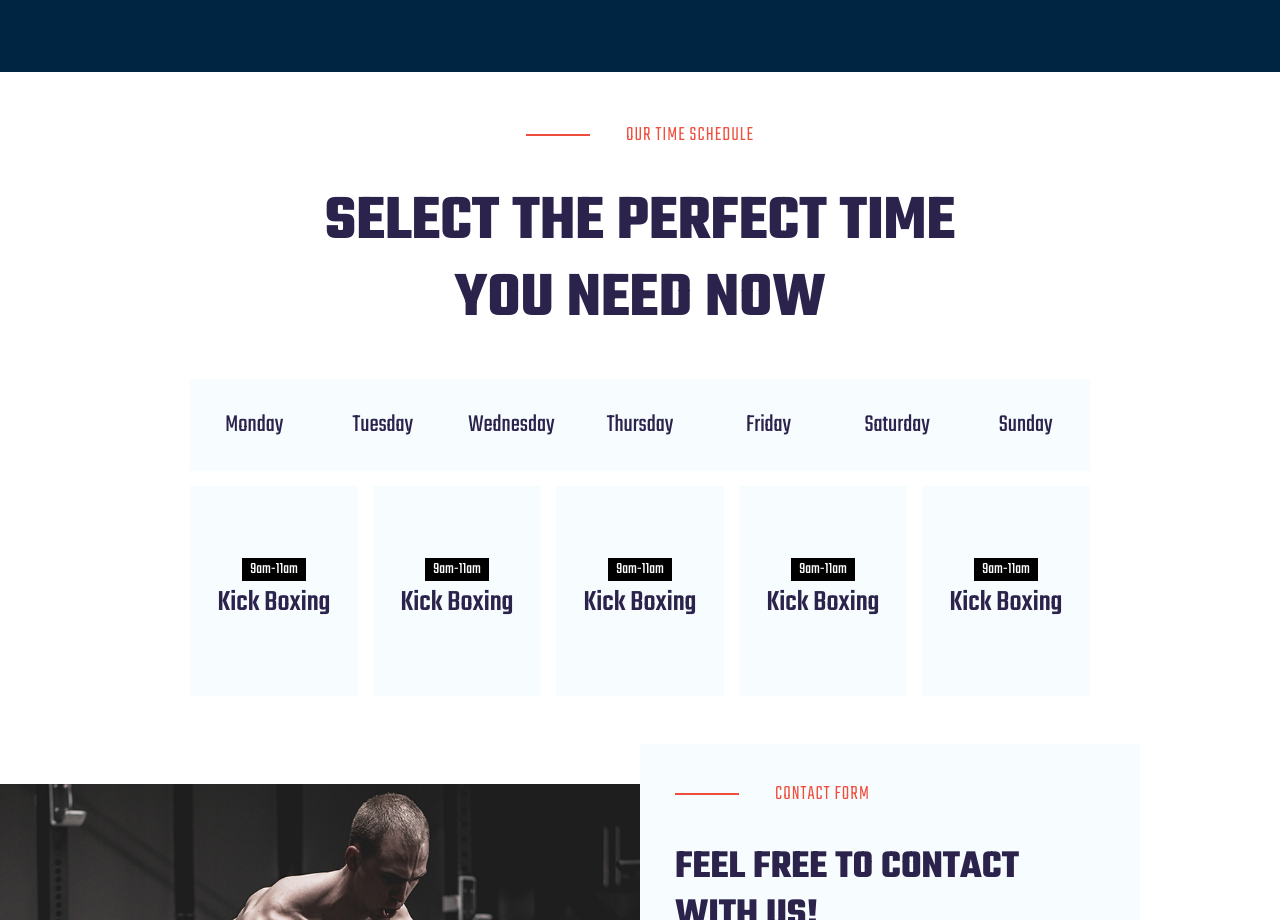
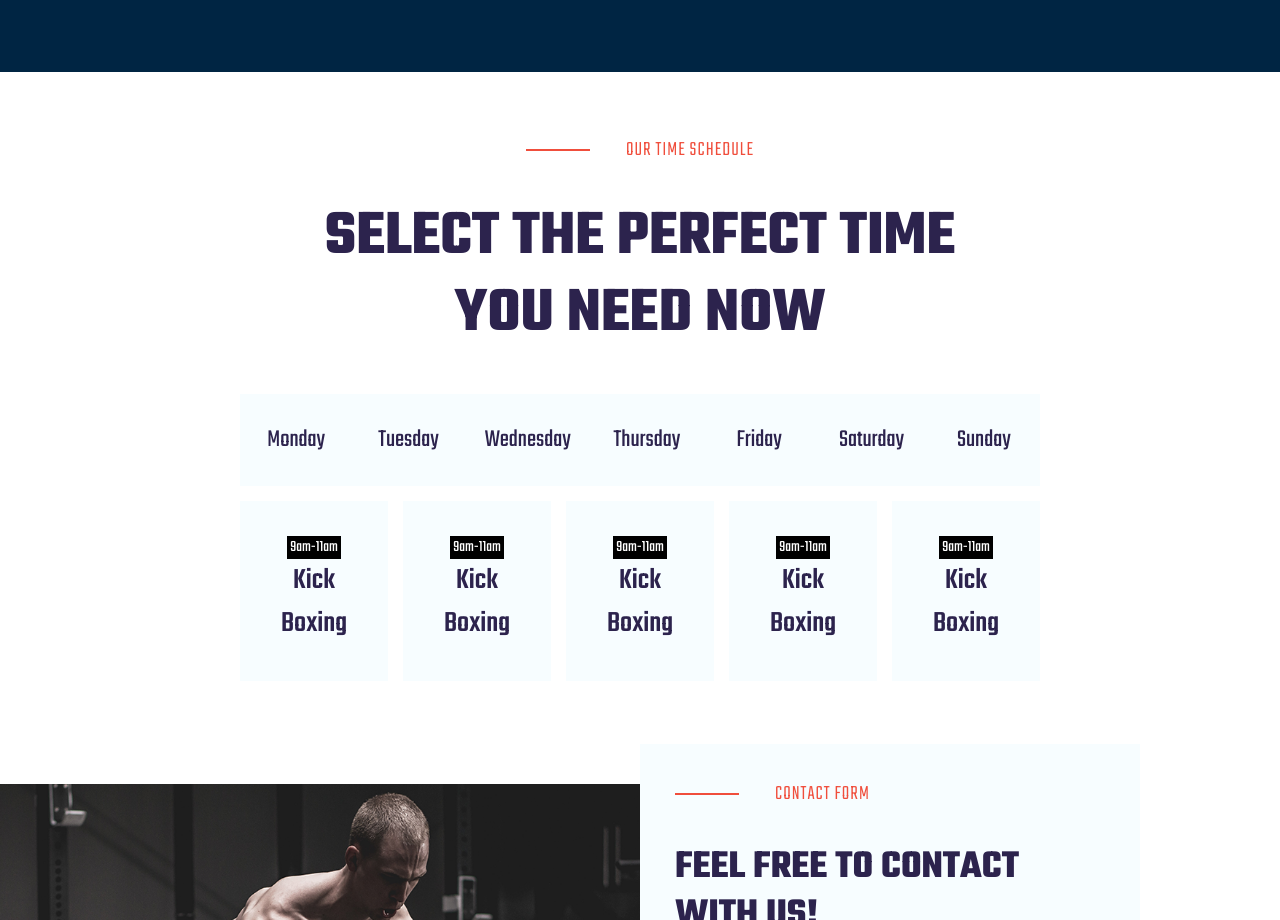
Before and after one commit to Milltiades/Fitness-Website, a React (Vite) app: page /#/ in a window 1280 px wide. Shown: the part 4840-5760 px from the top of the page. Built offline with nearby package versions, Linux system fonts and the light colour scheme.

Commit message:
fixed schedule responsive

```diff
--- a/src/components/Schedule.tsx
+++ b/src/components/Schedule.tsx
@@ -114,6 +114,9 @@ const Day = styled.div`
   &:hover {
     background: #ff1313;
   }
+    @media screen and (max-height: 800px){
+  height: 180px;
+}
 `;
 
 const Up = styled.div`
@@ -140,6 +143,10 @@ const Content = styled.div`
   @media screen and (max-width: 1280px) {
     max-width: 900px;
   }
+    @media screen and (max-height: 800px){
+  max-width: 800px;
+}
+
 `;
 const Div = styled.div`
   position: absolute;
--- a/src/index.css
+++ b/src/index.css
@@ -32,7 +32,7 @@ button {
 }
 
 h1 {
-  font-size: 4em;
+  font-size: 4rem;
   font-weight: 700;
   line-height: 1.2;
   text-transform: uppercase;
```
